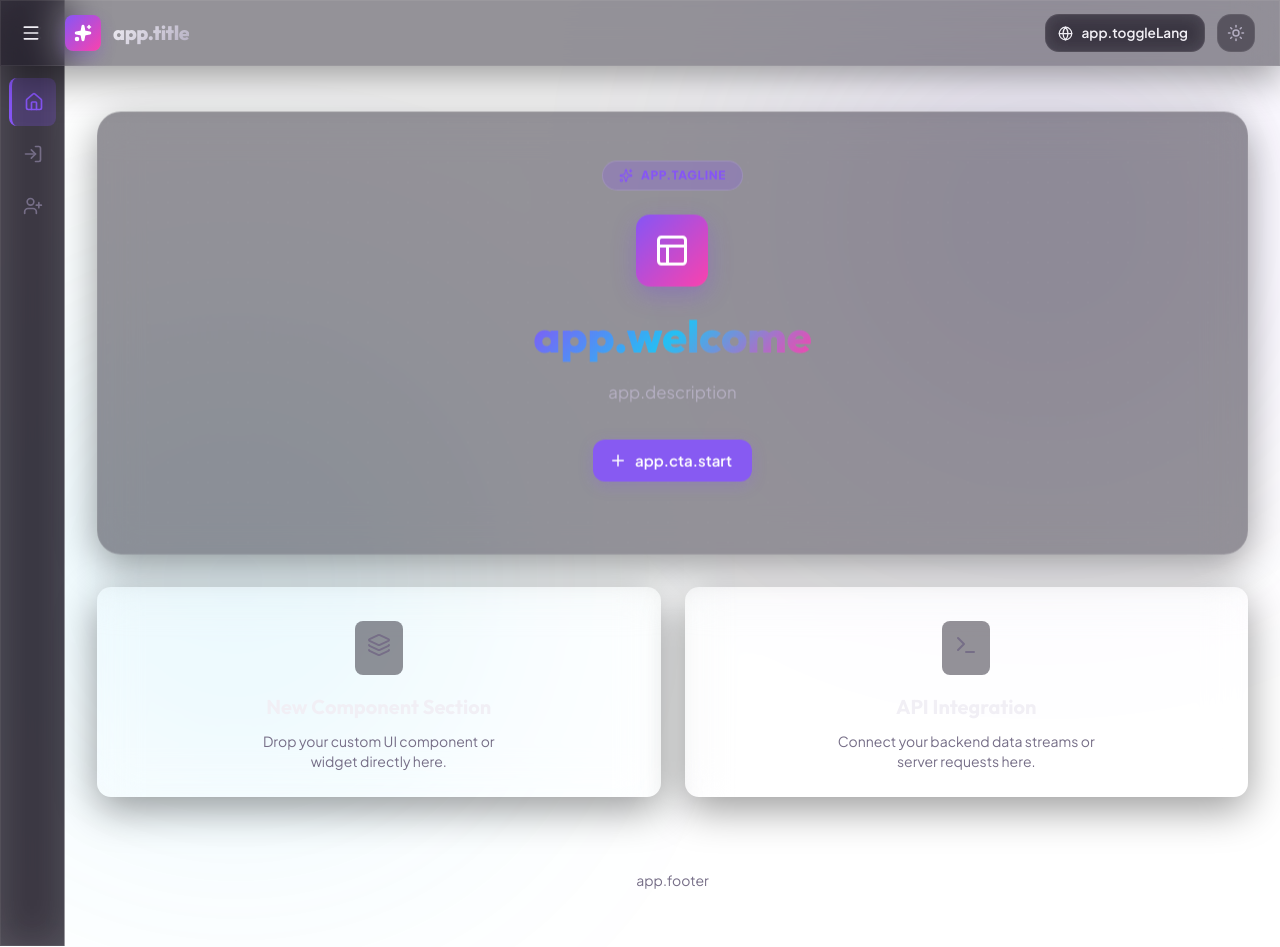
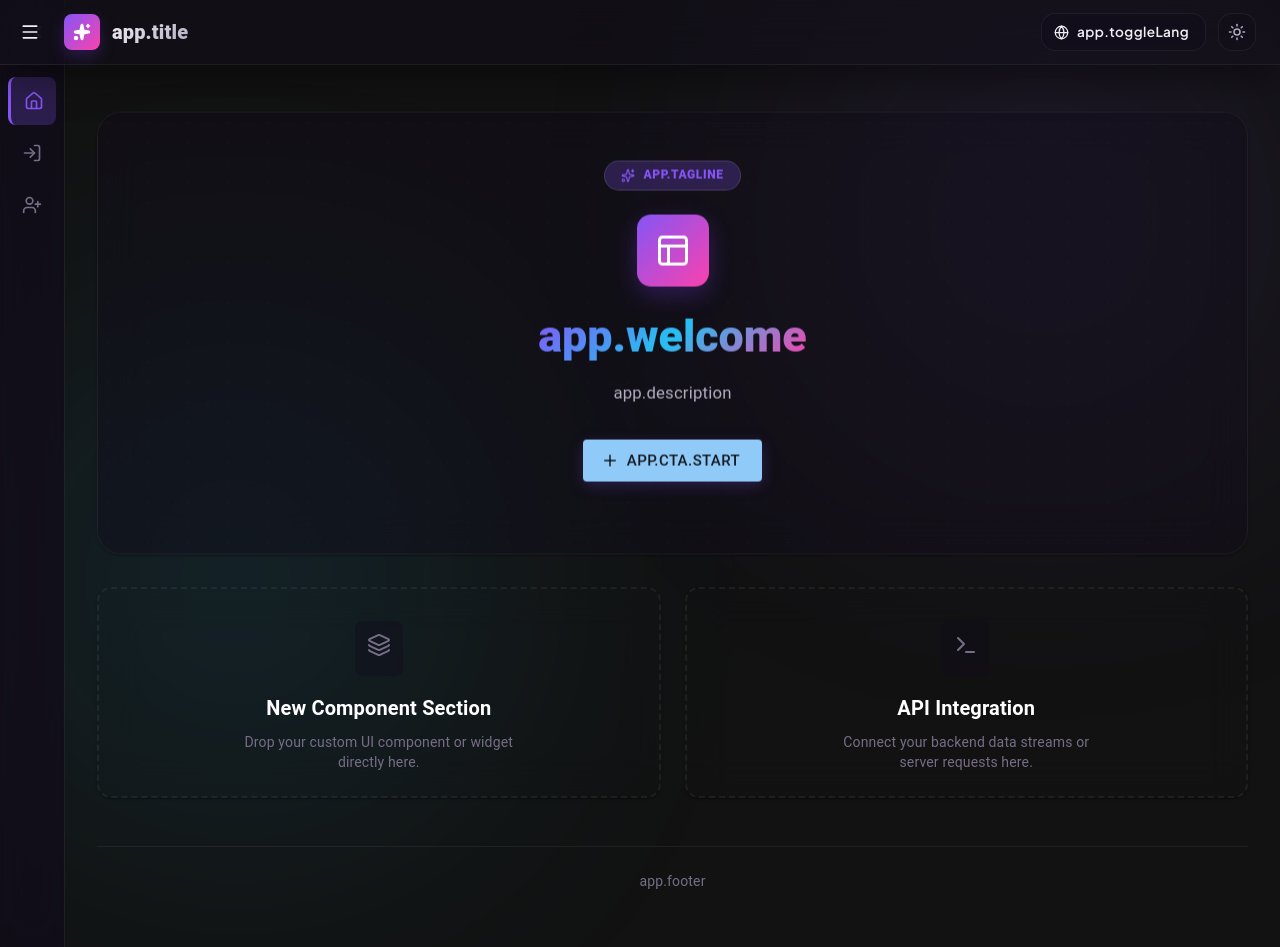
Before and after one commit to avihai-developer/template2, a React (Vite) app in the folder frontend/: page / in a window 1280 px wide. Built offline with nearby package versions, Linux system fonts and the light colour scheme; the HTML template or start-up script is replaced by a standard one.

Commit message:
refactor: extract theme configuration into a dedicated createAppTheme utility function

```diff
--- a/frontend/src/App.tsx
+++ b/frontend/src/App.tsx
@@ -1,7 +1,6 @@
 import { useState, useEffect, useMemo } from 'react';
 import {
   ThemeProvider,
-  createTheme,
   CssBaseline
 } from '@mui/material';
 import { useTranslation } from 'react-i18next';
@@ -16,6 +15,7 @@ import MainLayout from './components/layout/MainLayout';
 import Home from './pages/Home';
 import Login from './pages/Login';
 import Register from './pages/Register';
+import { createAppTheme } from './theme';
 
 // Create Emotion caches for LTR and RTL layouts
 const cacheRtl = createCache({
@@ -43,98 +43,10 @@ export default function App() {
 
   // Dynamic customized MUI Theme
   const muiTheme = useMemo(() => {
-    const isDark = theme === 'dark';
-    const primaryMain = `hsl(${hue}, 85%, ${isDark ? 65 : 58}%)`;
-    const secondaryMain = `hsl(195, 90%, ${isDark ? 55 : 42}%)`;
-    const textPrimary = isDark ? `hsl(${hue}, 25%, 95%)` : `hsl(${hue}, 35%, 12%)`;
-    const textSecondary = isDark ? `hsl(${hue}, 14%, 72%)` : `hsl(${hue}, 18%, 40%)`;
-    const paperBg = isDark ? 'rgba(18, 15, 28, 0.45)' : 'rgba(255, 255, 255, 0.45)';
-    const borderColor = isDark ? 'rgba(255, 255, 255, 0.06)' : 'rgba(140, 120, 240, 0.12)';
-
-    return createTheme({
+    return createAppTheme({
+      themeMode: theme,
+      hue,
       direction: i18n.language === 'he' ? 'rtl' : 'ltr',
-      palette: {
-        mode: theme,
-        primary: {
-          main: primaryMain,
-        },
-        secondary: {
-          main: secondaryMain,
-        },
-        background: {
-          default: 'transparent',
-          paper: paperBg,
-        },
-        text: {
-          primary: textPrimary,
-          secondary: textSecondary,
-        },
-      },
-      typography: {
-        fontFamily: `'Plus Jakarta Sans', var(--font-body), sans-serif`,
-        h1: { fontFamily: 'var(--font-heading), sans-serif', fontWeight: 800 },
-        h2: { fontFamily: 'var(--font-heading), sans-serif', fontWeight: 700 },
-        h3: { fontFamily: 'var(--font-heading), sans-serif', fontWeight: 700 },
-        h4: { fontFamily: 'var(--font-heading), sans-serif', fontWeight: 600 },
-        h5: { fontFamily: 'var(--font-heading), sans-serif', fontWeight: 600 },
-        h6: { fontFamily: 'var(--font-heading), sans-serif', fontWeight: 600 },
-        button: { textTransform: 'none', fontWeight: 600 },
-      },
-      shape: {
-        borderRadius: 14,
-      },
-      components: {
-        MuiCssBaseline: {
-          styleOverrides: {
-            body: {
-              backgroundColor: 'transparent',
-            },
-          },
-        },
-        MuiPaper: {
-          styleOverrides: {
-            root: {
-              backdropFilter: 'blur(20px)',
-              WebkitBackdropFilter: 'blur(20px)',
-              border: `1px solid ${borderColor}`,
-              boxShadow: 'var(--glass-shadow)',
-              background: paperBg,
-              transition: 'background var(--transition-normal), border var(--transition-normal), box-shadow var(--transition-normal)',
-            },
-          },
-        },
-        MuiButton: {
-          styleOverrides: {
-            root: ({ ownerState }) => ({
-              borderRadius: '12px',
-              padding: '8px 20px',
-              fontWeight: 600,
-              fontFamily: 'var(--font-body), sans-serif',
-              transition: 'all var(--transition-fast)',
-              '&:hover': {
-                transform: 'translateY(-1px)',
-              },
-              ...(ownerState.variant === 'contained' && ownerState.color === 'primary' && {
-                background: primaryMain,
-                color: '#fff',
-                boxShadow: `0 4px 15px hsla(${hue}, 85%, 58%, 0.2)`,
-                '&:hover': {
-                  background: `hsl(${hue}, 85%, ${isDark ? 70 : 50}%)`,
-                  boxShadow: `0 6px 20px hsla(${hue}, 85%, 58%, 0.3)`,
-                },
-              }),
-              ...(ownerState.variant === 'outlined' && ownerState.color === 'primary' && {
-                borderColor: primaryMain,
-                color: primaryMain,
-                '&:hover': {
-                  borderColor: `hsl(${hue}, 85%, ${isDark ? 70 : 50}%)`,
-                  background: `hsla(${hue}, 85%, 58%, 0.08)`,
-                },
-              }),
-            }),
-          },
-        },
-      },
     });
   }, [theme, hue, i18n.language]);
 
--- /dev/null
+++ b/frontend/src/theme/index.ts
@@ -0,0 +1,16 @@
+import { createTheme } from '@mui/material';
+
+interface AppThemeOptions {
+  themeMode: 'light' | 'dark';
+  hue?: number; // Kept in interface for backward compatibility with App.tsx calls
+  direction: 'rtl' | 'ltr';
+}
+
+export const createAppTheme = ({ themeMode, direction }: AppThemeOptions) => {
+  return createTheme({
+    direction,
+    palette: {
+      mode: themeMode,
+    },
+  });
+};
```
